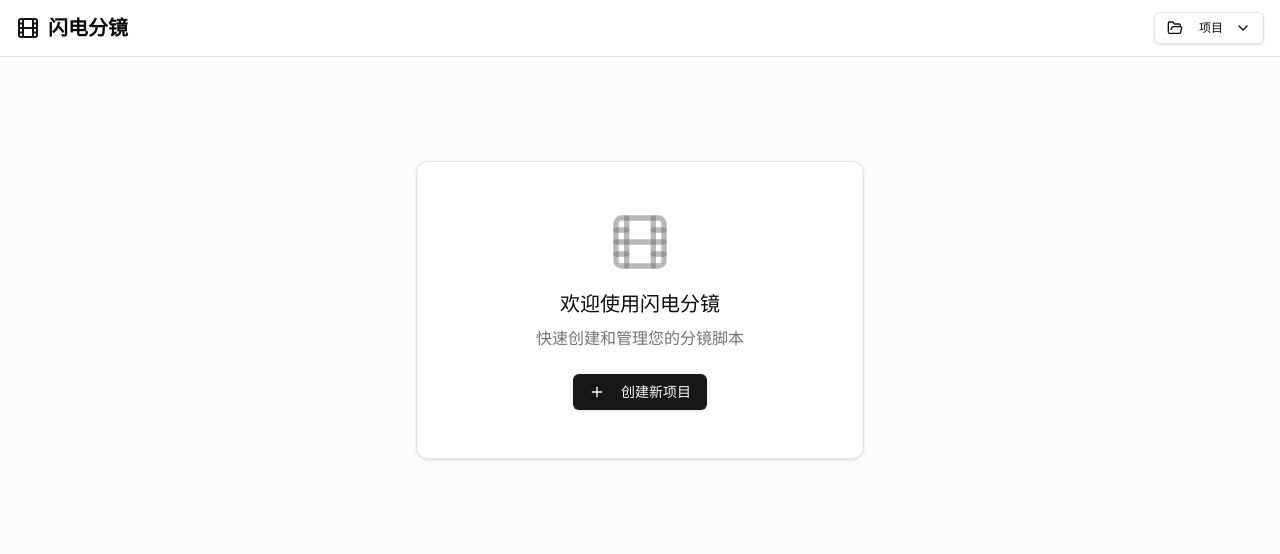
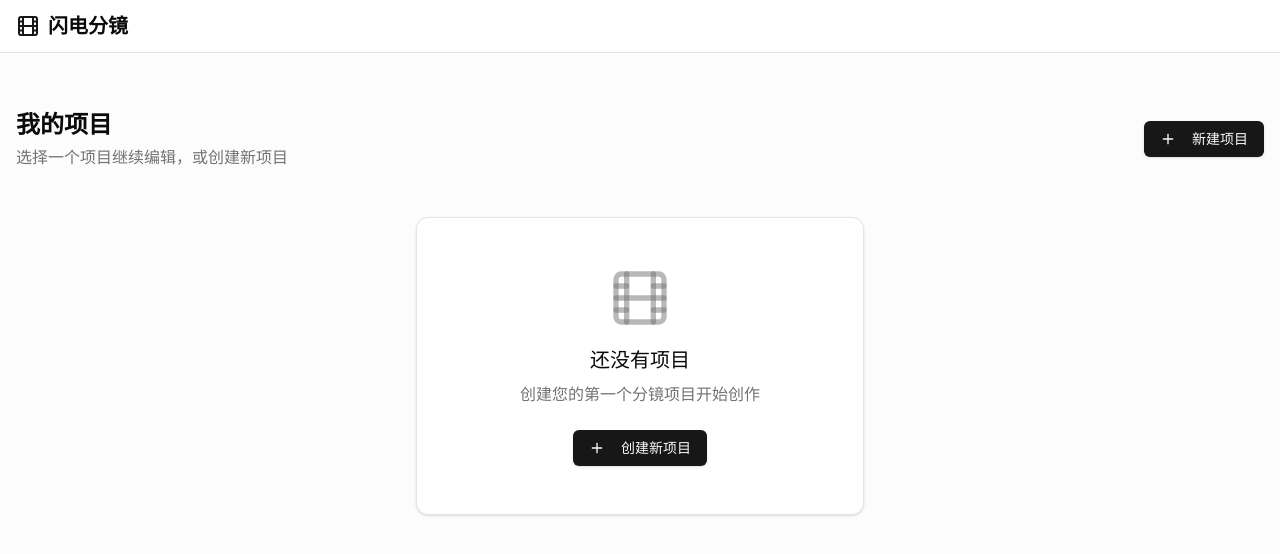
Before and after one commit to zstar1003/mediastory, a React (Vite) app: page / in a window 1280 px wide. Shown: the top 554 px of the page. Built offline with nearby package versions, Linux system fonts and the light colour scheme.

Commit message:
调整主界面布局

```diff
--- a/src/App.tsx
+++ b/src/App.tsx
@@ -6,28 +6,23 @@ import { ImagePreviewModal } from '@/components/ImagePreviewModal';
 import { Button } from '@/components/ui/button';
 import { Input } from '@/components/ui/input';
 import {
-  DropdownMenu,
-  DropdownMenuContent,
-  DropdownMenuItem,
-  DropdownMenuTrigger,
-  DropdownMenuSeparator,
-} from '@/components/ui/dropdown-menu';
-import {
   Dialog,
   DialogContent,
   DialogHeader,
   DialogTitle,
   DialogFooter,
+  DialogDescription,
 } from '@/components/ui/dialog';
-import { Card, CardContent } from '@/components/ui/card';
+import { Card, CardContent, CardHeader, CardTitle } from '@/components/ui/card';
 import type { Project } from '@/types';
 import {
   Film,
-  FolderOpen,
   Plus,
   Trash2,
-  ChevronDown,
   Pencil,
+  Clock,
+  Layers,
+  ChevronRight,
 } from 'lucide-react';
 
 function App() {
@@ -43,10 +38,12 @@ function App() {
     deleteCurrentProject,
     save,
     setPreviewImage,
+    setCurrentProject,
   } = useStoryboardStore();
 
   const tableRef = useRef<HTMLDivElement>(null);
   const [showNewProjectDialog, setShowNewProjectDialog] = useState(false);
+  const [showDeleteDialog, setShowDeleteDialog] = useState(false);
   const [newProjectName, setNewProjectName] = useState('');
   const [editingName, setEditingName] = useState(false);
   const [projectName, setProjectName] = useState('');
@@ -94,9 +91,15 @@ function App() {
   };
 
   const handleDeleteProject = async () => {
-    if (confirm('确定要删除当前项目吗？此操作不可撤销。')) {
     await deleteCurrentProject();
+    setShowDeleteDialog(false);
+  };
+
+  const handleBackToHome = async () => {
+    if (currentProject) {
+      await save();
     }
+    setCurrentProject(null);
   };
 
   const handleNameBlur = () => {
@@ -104,6 +107,14 @@ function App() {
     if (projectName !== currentProject?.name) {
       updateProjectName(projectName);
     }
+  };
+
+  const formatDate = (timestamp: number) => {
+    return new Date(timestamp).toLocaleDateString('zh-CN', {
+      year: 'numeric',
+      month: 'short',
+      day: 'numeric',
+    });
   };
 
   if (isLoading) {
@@ -122,13 +133,17 @@ function App() {
           <div className="flex items-center justify-between">
             {/* 左侧：Logo 和项目名 */}
             <div className="flex items-center gap-4">
-              <h1 className="text-xl font-bold flex items-center gap-2">
+              <button
+                onClick={handleBackToHome}
+                className="text-xl font-bold flex items-center gap-2 hover:opacity-80 transition-opacity"
+              >
                 <Film className="w-6 h-6 text-primary" />
                 闪电分镜
-              </h1>
+              </button>
 
               {currentProject && (
                 <div className="flex items-center gap-2 ml-4 pl-4 border-l">
+                  <ChevronRight className="h-4 w-4 text-muted-foreground" />
                   {editingName ? (
                     <Input
                       value={projectName}
@@ -141,10 +156,10 @@ function App() {
                   ) : (
                     <button
                       onClick={() => setEditingName(true)}
-                      className="text-muted-foreground hover:text-foreground flex items-center gap-1 transition-colors"
+                      className="text-foreground hover:text-primary flex items-center gap-1 transition-colors font-medium"
                     >
                       {currentProject.name}
-                      <Pencil className="h-3 w-3" />
+                      <Pencil className="h-3 w-3 text-muted-foreground" />
                     </button>
                   )}
                 </div>
@@ -153,54 +168,18 @@ function App() {
 
             {/* 右侧：操作按钮 */}
             <div className="flex items-center gap-3">
-              {currentProject && <ExportButtons tableRef={tableRef} />}
-
-              <DropdownMenu>
-                <DropdownMenuTrigger asChild>
-                  <Button variant="outline" size="sm">
-                    <FolderOpen className="h-4 w-4 mr-2" />
-                    项目
-                    <ChevronDown className="h-4 w-4 ml-1" />
-                  </Button>
-                </DropdownMenuTrigger>
-                <DropdownMenuContent align="end" className="w-64">
-                  <DropdownMenuItem onClick={() => setShowNewProjectDialog(true)}>
-                    <Plus className="h-4 w-4 mr-2" />
-                    新建项目
-                  </DropdownMenuItem>
-                  <DropdownMenuSeparator />
-                  {projects.length === 0 ? (
-                    <div className="p-2 text-center text-muted-foreground text-sm">
-                      暂无项目
-                    </div>
-                  ) : (
-                    projects.map((project) => (
-                      <DropdownMenuItem
-                        key={project.id}
-                        onClick={() => handleSelectProject(project)}
-                        className={currentProject?.id === project.id ? 'bg-accent' : ''}
-                      >
-                        <div className="flex items-center justify-between w-full">
-                          <span className="truncate">{project.name}</span>
-                          <span className="text-xs text-muted-foreground ml-2">
-                            {project.storyboards.length} 个分镜
-                          </span>
-                        </div>
-                      </DropdownMenuItem>
-                    ))
-                  )}
-                </DropdownMenuContent>
-              </DropdownMenu>
-
               {currentProject && (
+                <>
+                  <ExportButtons tableRef={tableRef} />
                   <Button
                     variant="ghost"
                     size="icon"
                     className="text-destructive hover:text-destructive hover:bg-destructive/10"
-                  onClick={handleDeleteProject}
+                    onClick={() => setShowDeleteDialog(true)}
                   >
                     <Trash2 className="h-4 w-4" />
                   </Button>
+                </>
               )}
             </div>
           </div>
@@ -224,17 +203,70 @@ function App() {
             <StoryboardTable ref={tableRef} />
           </>
         ) : (
-          <Card className="max-w-md mx-auto mt-20">
+          /* 主页：项目列表 */
+          <div className="py-8">
+            <div className="flex items-center justify-between mb-8">
+              <div>
+                <h2 className="text-2xl font-bold">我的项目</h2>
+                <p className="text-muted-foreground mt-1">选择一个项目继续编辑，或创建新项目</p>
+              </div>
+              <Button onClick={() => setShowNewProjectDialog(true)}>
+                <Plus className="h-4 w-4 mr-2" />
+                新建项目
+              </Button>
+            </div>
+
+            {projects.length === 0 ? (
+              <Card className="max-w-md mx-auto mt-12">
                 <CardContent className="p-12 text-center">
                   <Film className="w-16 h-16 mx-auto text-muted-foreground/50 mb-4" />
-              <h2 className="text-xl font-medium mb-2">欢迎使用闪电分镜</h2>
-              <p className="text-muted-foreground mb-6">快速创建和管理您的分镜脚本</p>
+                  <h3 className="text-xl font-medium mb-2">还没有项目</h3>
+                  <p className="text-muted-foreground mb-6">创建您的第一个分镜项目开始创作</p>
                   <Button onClick={() => setShowNewProjectDialog(true)}>
                     <Plus className="h-4 w-4 mr-2" />
                     创建新项目
                   </Button>
                 </CardContent>
               </Card>
+            ) : (
+              <div className="grid grid-cols-1 md:grid-cols-2 lg:grid-cols-3 xl:grid-cols-4 gap-4">
+                {projects.map((project) => (
+                  <Card
+                    key={project.id}
+                    className="cursor-pointer hover:shadow-md hover:border-primary/50 transition-all"
+                    onClick={() => handleSelectProject(project)}
+                  >
+                    <CardHeader className="pb-3">
+                      <CardTitle className="text-lg truncate">{project.name}</CardTitle>
+                    </CardHeader>
+                    <CardContent>
+                      <div className="flex items-center gap-4 text-sm text-muted-foreground">
+                        <div className="flex items-center gap-1">
+                          <Layers className="h-4 w-4" />
+                          <span>{project.storyboards.length} 个分镜</span>
+                        </div>
+                        <div className="flex items-center gap-1">
+                          <Clock className="h-4 w-4" />
+                          <span>{formatDate(project.updatedAt)}</span>
+                        </div>
+                      </div>
+                    </CardContent>
+                  </Card>
+                ))}
+
+                {/* 新建项目卡片 */}
+                <Card
+                  className="cursor-pointer border-dashed hover:border-primary/50 hover:bg-muted/50 transition-all"
+                  onClick={() => setShowNewProjectDialog(true)}
+                >
+                  <CardContent className="flex flex-col items-center justify-center h-full min-h-[120px] text-muted-foreground">
+                    <Plus className="h-8 w-8 mb-2" />
+                    <span>新建项目</span>
+                  </CardContent>
+                </Card>
+              </div>
+            )}
+          </div>
         )}
       </main>
 
@@ -264,6 +296,26 @@ function App() {
         </DialogContent>
       </Dialog>
 
+      {/* 删除确认对话框 */}
+      <Dialog open={showDeleteDialog} onOpenChange={setShowDeleteDialog}>
+        <DialogContent>
+          <DialogHeader>
+            <DialogTitle>删除项目</DialogTitle>
+            <DialogDescription>
+              确定要删除项目 "{currentProject?.name}" 吗？此操作不可撤销，所有分镜数据将被永久删除。
+            </DialogDescription>
+          </DialogHeader>
+          <DialogFooter>
+            <Button variant="outline" onClick={() => setShowDeleteDialog(false)}>
+              取消
+            </Button>
+            <Button variant="destructive" onClick={handleDeleteProject}>
+              删除
+            </Button>
+          </DialogFooter>
+        </DialogContent>
+      </Dialog>
+
       {/* 图片预览弹窗 */}
       <ImagePreviewModal
         image={previewImage}
--- a/src/stores/storyboardStore.ts
+++ b/src/stores/storyboardStore.ts
@@ -26,6 +26,9 @@ interface StoryboardStore {
 
   // 图片预览
   setPreviewImage: (image: string | null) => void;
+
+  // 设置当前项目
+  setCurrentProject: (project: Project | null) => void;
 
   // 保存
   save: () => Promise<void>;
@@ -150,6 +153,10 @@ export const useStoryboardStore = create<StoryboardStore>((set, get) => ({
     set({ previewImage: image });
   },
 
+  setCurrentProject: (project: Project | null) => {
+    set({ currentProject: project });
+  },
+
   save: async () => {
     const { currentProject } = get();
     if (currentProject) {
```
Lines whose indentation alone changed are shown as unchanged.
